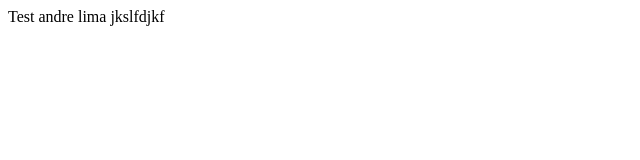
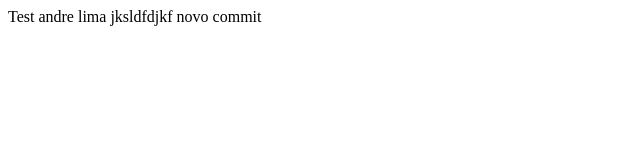
Before and after one commit to aferlim/aferlim.github.io, a plain HTML site: page index.html in a window 1280 px wide. Shown: the whole page, without its empty margins (0-640 px from the left). Drawn offline with Linux system fonts and the light colour scheme.

Commit message:
novo commit

```diff
--- a/index.html
+++ b/index.html
@@ -4,6 +4,6 @@
         <title>Home Page</title>
     </head>
     <body>
-        Test andre lima jkslfdjkf
-    </body>
+        Test andre lima jksldfdjkf novo commit
+     </body>
 </html>
```
